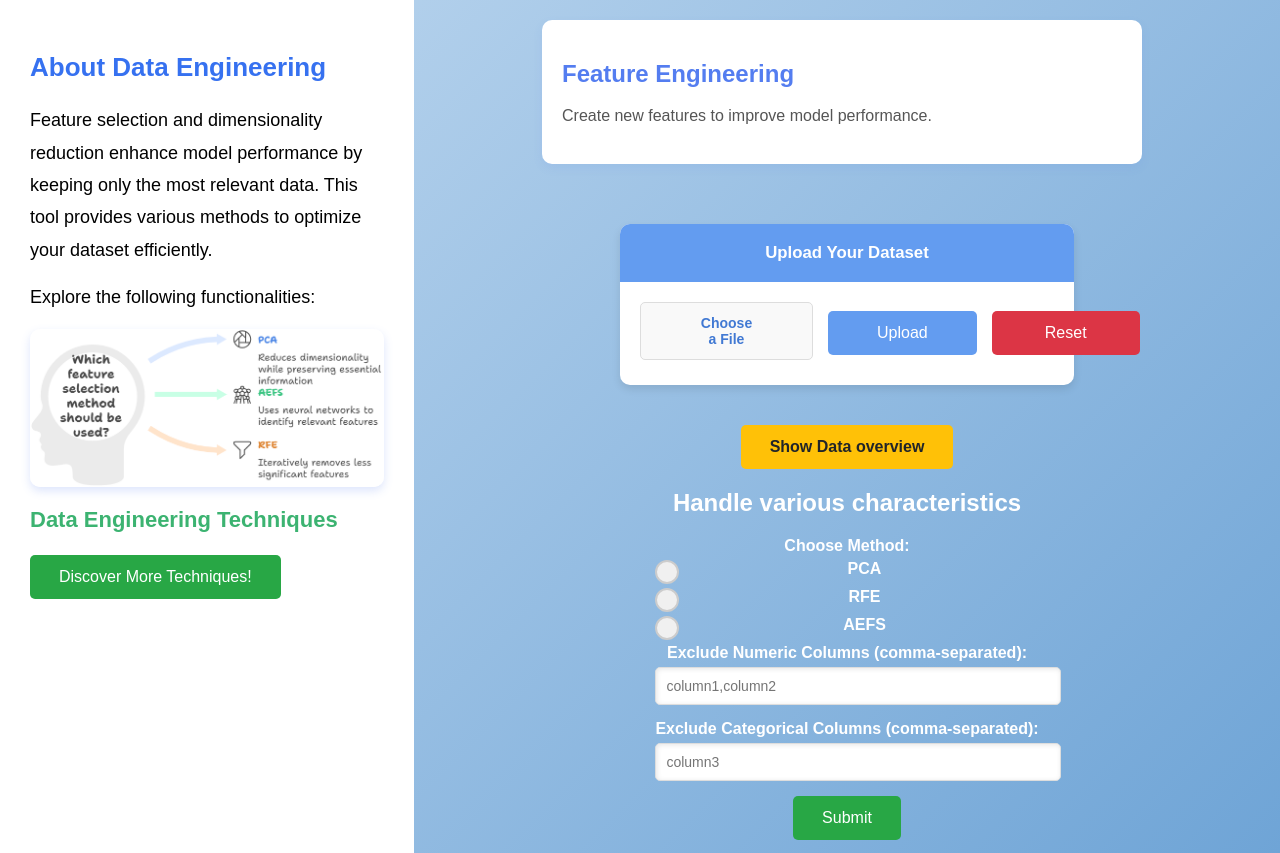
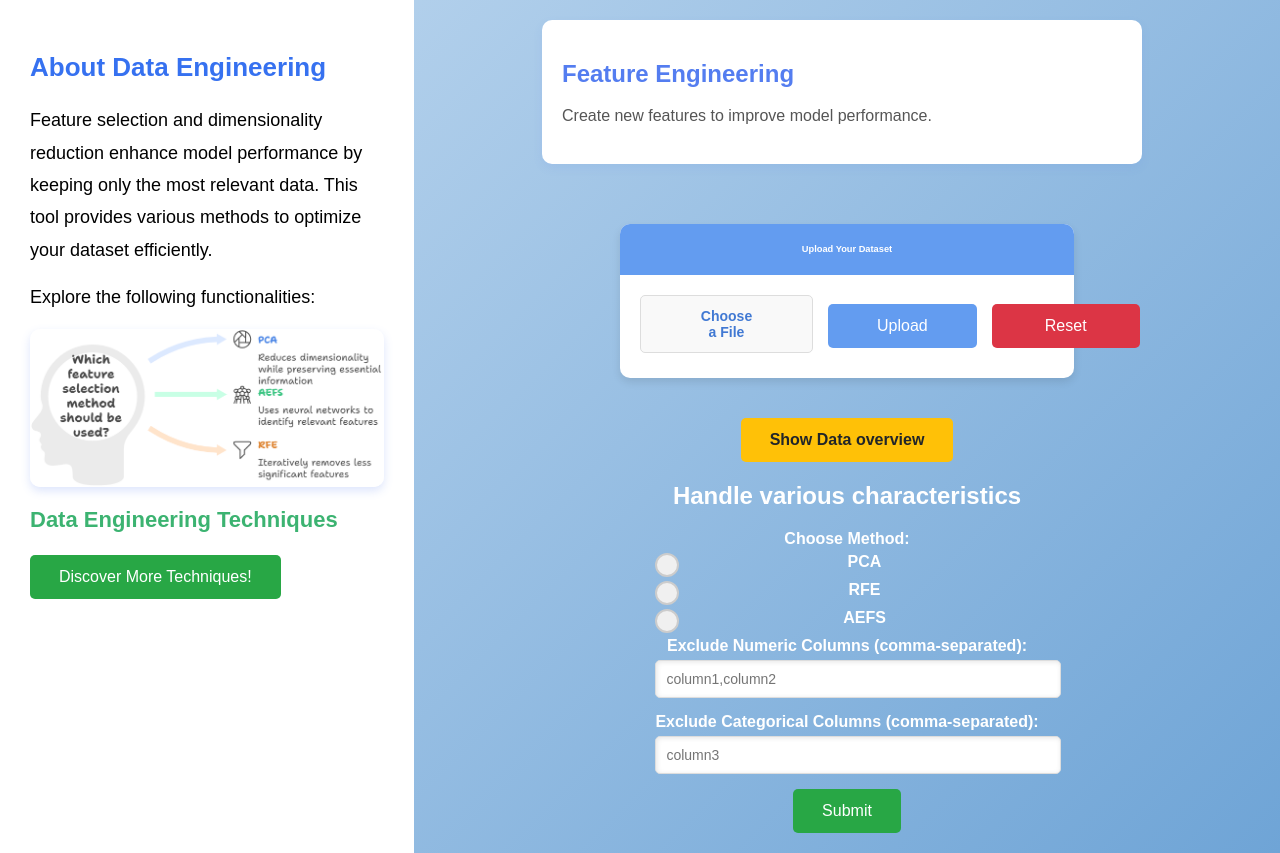
Before and after one commit to ChaymaeMoudnib/NeatData, a Flask app: page /Feature_engineering in a window 1280 px wide. Run offline with Flask 3, Linux system fonts and the light colour scheme; some libraries are stand-ins or nearby versions.

Commit message:
here we go again

```diff
--- a/features/mv.py
+++ b/features/mv.py
@@ -15,6 +15,7 @@ from features.utils import  generate_missing_data_table,generate_missing_values_
 import os
 os.environ["TF_ENABLE_ONEDNN_OPTS"] = "0"
 
+print(tf.config.list_physical_devices('GPU'))
 
 
 mv_bp = Blueprint('mv', __name__)
--- a/static/DR.js
+++ b/static/DR.js
@@ -10,8 +10,6 @@ $(document).ready(function () {
     const $messageBox = $('#messageBox');
     const $messageContent = $('#messageContent');
     const $messageButton = $('#messageButton');
-    $('.card-body').css('width', '80%'); // Adjust the width as needed
-
 
     // Get the file input and the display element
 
--- a/templates/Dimensionality_reduction.html
+++ b/templates/Dimensionality_reduction.html
@@ -242,7 +242,7 @@
             </div>
             <div class="card my-4">
                 <div class="card-header text-center">
-                    <h2>Upload Your Dataset</h2>
+                    <h5>Upload Your Dataset</h5>
                 </div>
                 <div class="card-body">
                     <form id="uploadForm" enctype="multipart/form-data" class="d-flex flex-row align-items-center gap-3">
@@ -260,6 +260,7 @@
                     <div id="uploadMessage" class="mt-3"></div>
                 </div>
             </div>
+
                 <div id="messageBox" class="hidden" style="position: absolute; bottom: 20px; right: 20px; padding: 10px; border-radius: 5px; color: white;">
                     <span id="messageContent"></span>
                     <button id="messageButton" style="margin-left: 10px; background: none; border: none; color: white; cursor: pointer;">×</button>
--- a/templates/index.html
+++ b/templates/index.html
@@ -51,7 +51,7 @@
     </section>
     <section  class="vidcontainer">
             <div class="demo-video">
-                <video width="500" controls autoplay loop>
+                <video width="500" controls  loop>
                     <source src="static/Vid/intro.mp4" type="video/mp4">
                     Your browser does not support the video tag.
                 </video>
```
Also changed, not shown: requirements.txt (+0 -9 lines).
